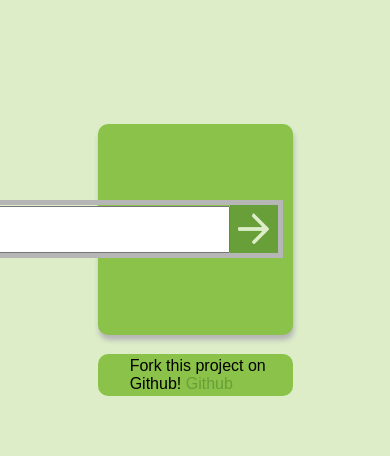
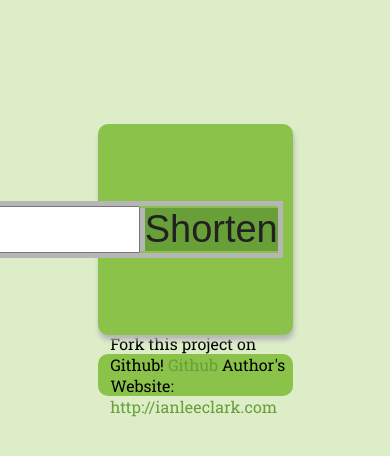
Before and after one commit to Ianleeclark/tinyl.co, a Flask app: page / in a window 390 px wide. Shown: the part 155-611 px from the top of the page. Run offline with Flask 2, Linux system fonts and the light colour scheme.

Commit message:
Newer, responsiver design.

```diff
--- a/app/app.py
+++ b/app/app.py
@@ -55,7 +55,6 @@ class DatabaseHandler:
             cursor = self.conn.cursor()
             cursor.execute('INSERT INTO links (url, enc, fullenc) VALUES (?,?,?);', [values[0], values[1], values[2]])
             self.conn.commit()
-            print cursor.fetchone()
         except sqlite3.Error as e:
             print "Failed to retrieve url: {} -- Error: {}".format(link, e)
             return None
@@ -121,7 +120,7 @@ def redir(link):
         target_url = db.query(link, 'enc')[0] # Returns the triple of url/enc/fullenc
         target_url = validate_url(target_url)
         if target_url:
-            return redirect(target_url, code=302)
+            return render_template('redirect.html', target_url)
         return render_template('404.html')
 
 
@@ -129,7 +128,6 @@ def redir(link):
 def add_link():
     if request.method == 'POST':
         link = request.form['link']
-        print link
 
         # Ensure no duplicate entries
         enc = db.query(link, 'url')
--- a/app/static/style.css
+++ b/app/static/style.css
@@ -80,8 +81,8 @@ body {
     border-radius: 10px;
 }
 #footer-article {
-    margin-left: 16.5%;
-    font-family: 'Robot Slab', sans-serif;
+    margin-left: 6.5%;
+    font-family: 'Roboto Slab', sans-serif;
 }
 #footer-article a {
     text-decoration: none;
@@ -99,6 +100,13 @@ body {
     overflow: hidden;
     border: 5px solid #b6b6b6;
     display: table;
+}
+.submit {
+    width: auto;
+    border: none;
+    color: #212121;
+    border-left: 5px solid #b6b6b6;
+    background-color: #689f38;
 }
 #form-cell, #form-cell-2 {
     float: none;
--- a/app/templates/index.html
+++ b/app/templates/index.html
@@ -34,7 +34,7 @@
                             {{form.link(size=15)}}
                         </div>
                         <div id="form-cell-2">
-                            <input type="image" src="{{ url_for('static', filename='forward.png') }}" align="right" value="Shorten">
+                            <input class="submit" type="submit" src="{{ url_for('static', filename='forward.png') }}" align="right" value="Shorten">
                         </div>
                     </form>
                 </div>
@@ -47,6 +47,7 @@
         <footer class="footer-bot">
             <article id="footer-article">
                 Fork this project on Github! <a href="https://github.com/GrappigPanda/tinyl.co">Github</a>
+                    Author's Website: <a href="http://ianleeclark.com/">http://ianleeclark.com</a>
             </article>
         </footer>
     </div>
```
Also changed, not shown: other parts of app/static/style.css (+34 -1 lines), app/templates/redirect.html (added, +17 -0 lines), data.db.
